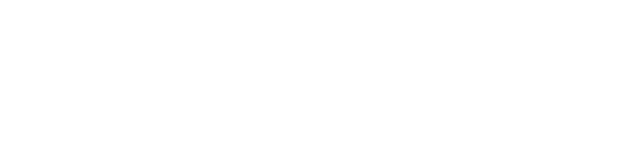
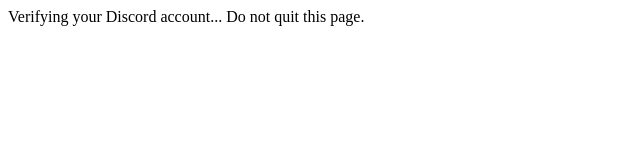
Before and after one commit to argo0n/verify-dvbot, a plain HTML site: page index.html in a window 1280 px wide. Shown: the whole page, without its empty margins (0-640 px from the left). Drawn offline with Linux system fonts and the light colour scheme.

Commit message:
add a line saying verifying do not quit

```diff
--- a/index.html
+++ b/index.html
@@ -2,4 +2,7 @@
     <head>
         <meta http-equiv="refresh" content="3; url=https://www.youtube.com/watch?v=dQw4w9WgXcQ">
     </head>
+    <body>
+        <p>Verifying your Discord account... Do not quit this page.</p>
+    </body>
 </html>
```
